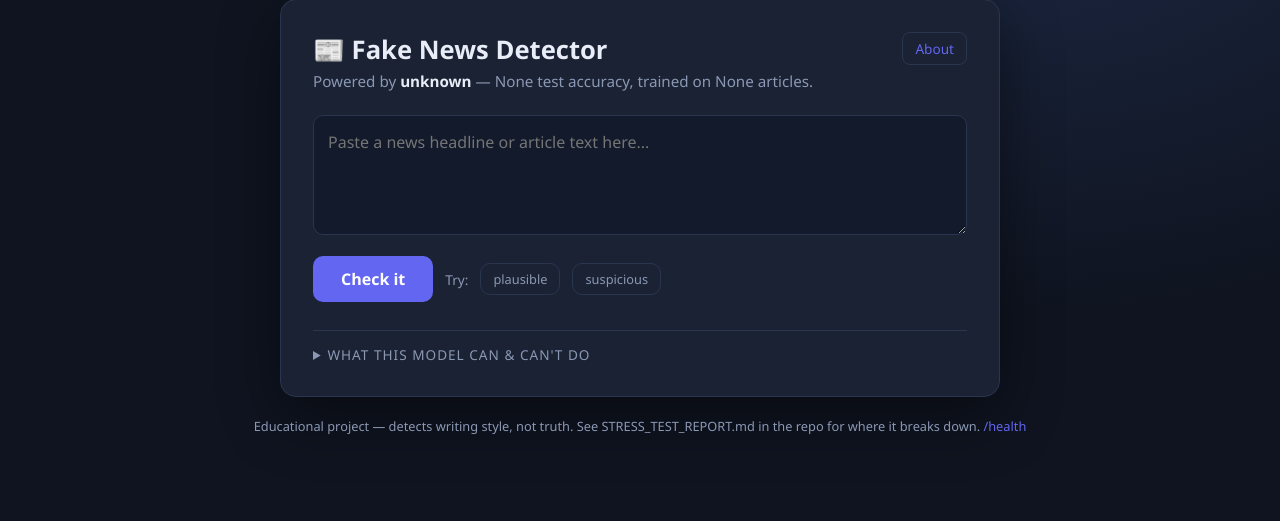
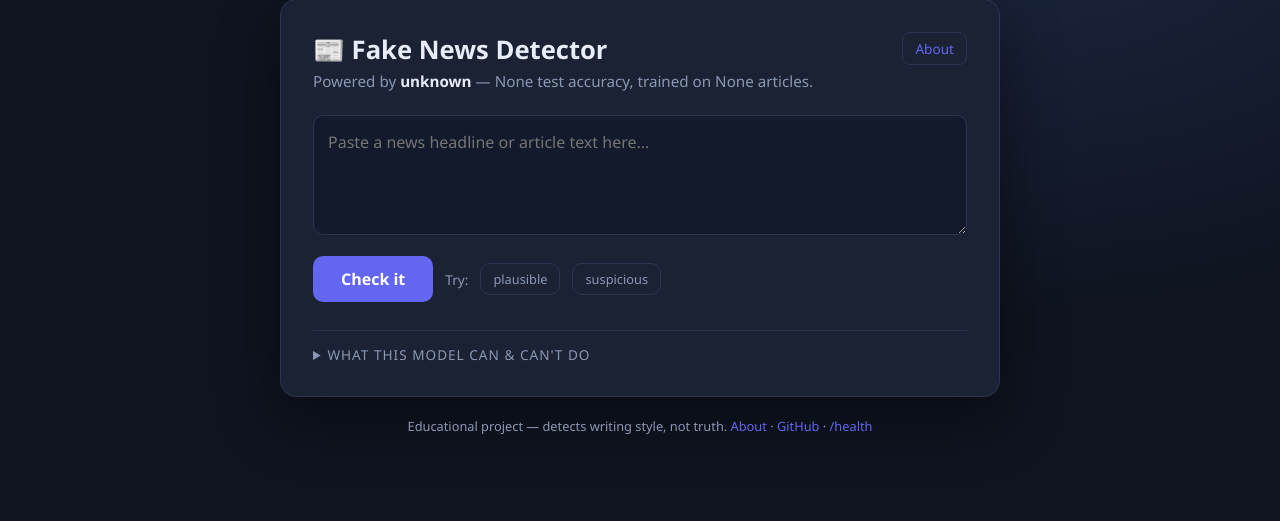
Before and after one commit to Teninlanimi/Fake-News-, a Flask app: page / in a window 1280 px wide. Shown: the part 49-570 px from the top of the page. Run offline with Flask 3, Linux system fonts and the light colour scheme; data that the repository does not hold is empty; parts of the project's set-up code (start-up, migrations or seed data) failed here and were passed over.

Commit message:
Add About and GitHub links to app footers
Makes the plain-English explanation and the source repo discoverable from
every page instead of only the header of the main page.

Generated with Codebuff 🤖
Co-Authored-By: Codebuff <noreply@codebuff.com>

```diff
--- a/templates/about.html
+++ b/templates/about.html
@@ -109,7 +109,9 @@
   </div>
 
   <footer>
-    Educational project · <a href="/">Fake News Detector</a> · <a href="/health">/health</a>
+    Educational project · <a href="/">Fake News Detector</a> ·
+    <a href="https://github.com/Teninlanimi/Fake-News-" target="_blank" rel="noopener">GitHub</a> ·
+    <a href="/health">/health</a>
   </footer>
 </body>
 </html>
--- a/templates/index.html
+++ b/templates/index.html
@@ -179,8 +179,9 @@
   </div>
 
   <footer>
-    Educational project — detects writing style, not truth. See
-    STRESS_TEST_REPORT.md in the repo for where it breaks down.
+    Educational project — detects writing style, not truth.
+    <a href="/about">About</a> ·
+    <a href="https://github.com/Teninlanimi/Fake-News-" target="_blank" rel="noopener">GitHub</a> ·
     <a href="/health">/health</a>
   </footer>
 
```
